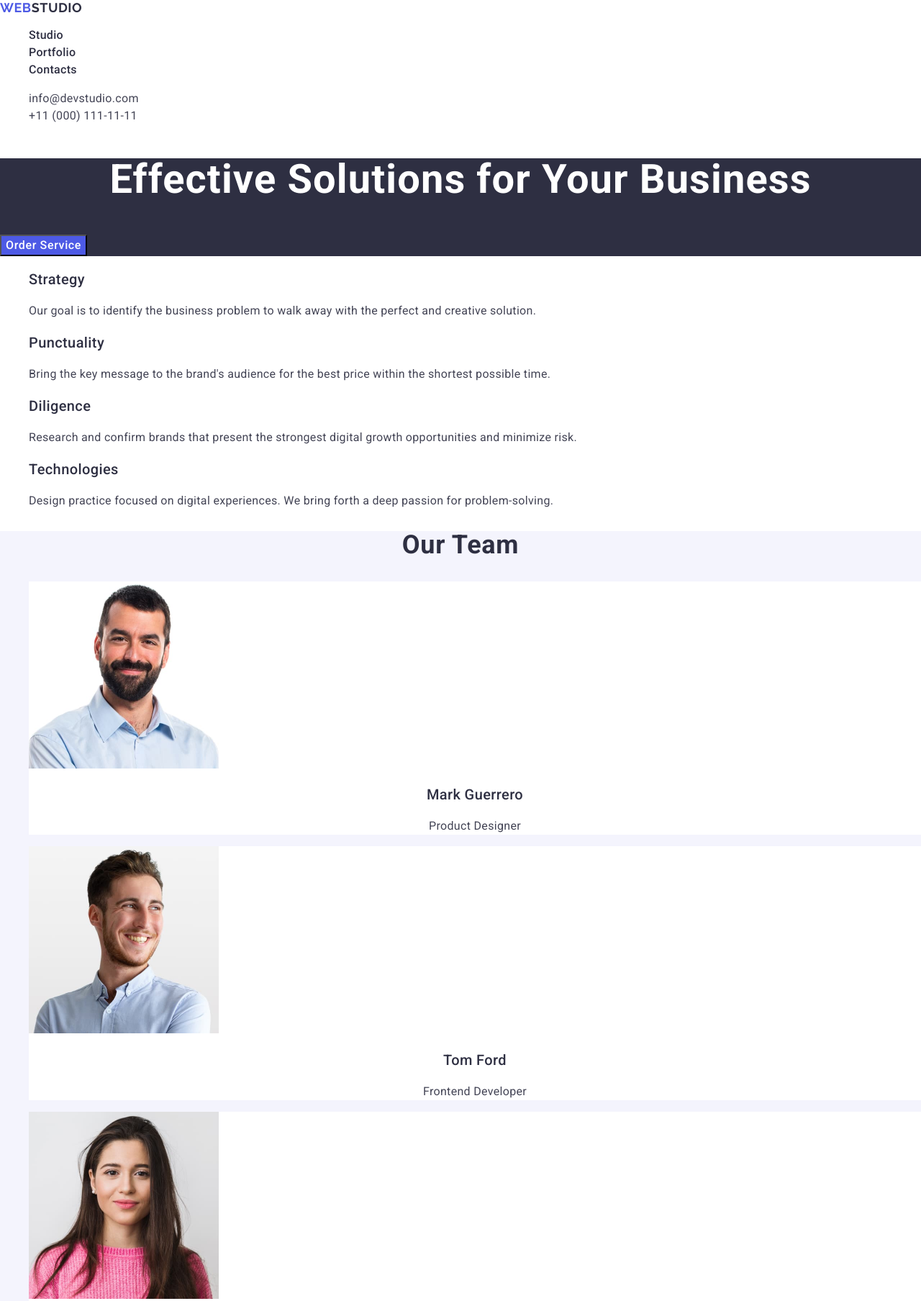
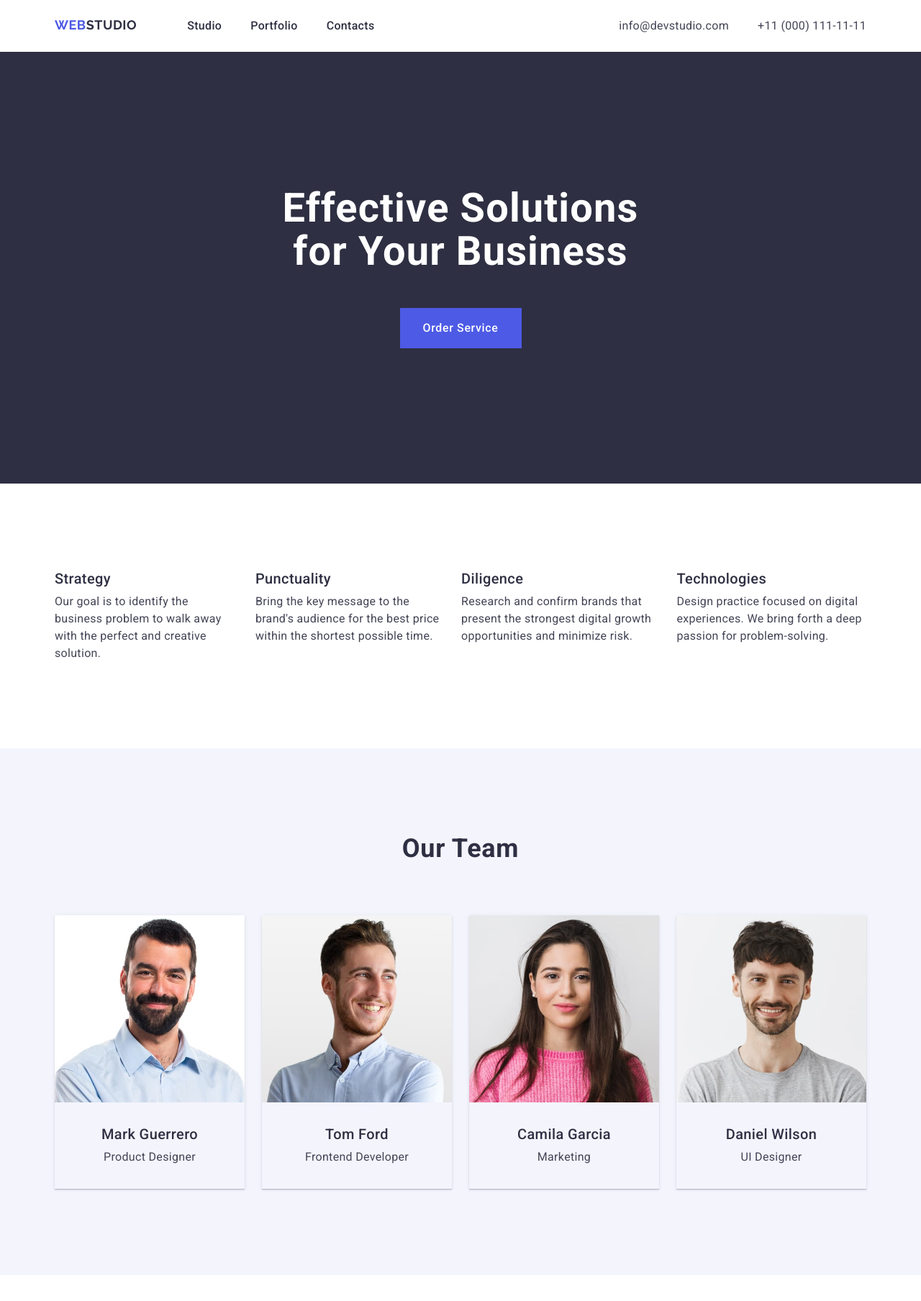
Before and after one commit to sabokk/goit-markup-hw-03, a plain HTML site: page index.html in a window 1280 px wide. Shown: the top 1808 px of the page at 72% size. Drawn offline with nearby package versions, Linux system fonts and the light colour scheme.

Commit message:
add flex

```diff
--- a/css/styles.css
+++ b/css/styles.css
@@ -5,16 +5,71 @@ body {
   color: #434455;
 }
 
+h1,
+h2,
+h3,
+h4,
+h5,
+h6,
+p {
+  margin-top: 0;
+  margin-bottom: 0;
+}
+
+img {
+  display: block;
+}
+
 ul,
 ol {
   list-style-type: none;
+  margin-top: 0;
+  margin-bottom: 0;
+  padding-left: 0;
 }
 
 a {
   text-decoration: none;
 }
 
+.container {
+  margin-right: auto;
+  margin-left: auto;
+  max-width: 1158px;
+  padding-left: 15px;
+  padding-right: 15px;
+}
+.hidden {
+  position: absolute;
+  width: 1px;
+  height: 1px;
+  margin: -1px;
+  border: 0;
+  padding: 0;
+  white-space: nowrap;
+  clip-path: inset(100%);
+  clip: rect(0 0 0 0);
+  overflow: hidden;
+}
+/* =======HEADER====== */
+.header-title .container {
+  display: flex;
+  justify-content: space-between;
+}
+.header-nav {
+  display: flex;
+}
+.nav-list {
+  display: flex;
+  column-gap: 40px;
+  /* padding-top: 24px;
+  padding-bottom: 24px; */
+}
 .logo {
+  display: block;
+  margin-right: 70px;
+  padding-top: 24px;
+  padding-bottom: 24px;
   font-family: 'Raleway', sans-serif;
   font-weight: 700;
   font-size: 18px;
@@ -28,6 +83,9 @@ a {
 }
 
 .nav-link {
+  display: block;
+  padding-top: 24px;
+  padding-bottom: 24px;
   font-weight: 500;
   line-height: 1.5;
   letter-spacing: 0.02em;
@@ -41,7 +99,16 @@ a {
 .header-address {
   font-style: normal;
 }
+.address-list {
+  display: flex;
+  column-gap: 40px;
+  /* padding-top: 24px;
+  padding-bottom: 24px; */
+}
 .address-link {
+  display: block;
+  padding-top: 24px;
+  padding-bottom: 24px;
   font-weight: 400;
   line-height: 1.5;
   letter-spacing: 0.02em;
@@ -52,12 +119,20 @@ a {
 .address-link:focus {
   color: #404bbf;
 }
+/* =======HEADER====== */
 
+/* =======HERO SECTION====== */
 .section.hero {
   background: #2e2f42;
+  padding-top: 188px;
+  padding-bottom: 188px;
 }
 
 .hero-title {
+  margin-right: auto;
+  margin-left: auto;
+  max-width: 496px;
+  margin-bottom: 48px;
   font-size: 56px;
   line-height: 1.07;
   letter-spacing: 0.02em;
@@ -65,6 +140,12 @@ a {
   color: #ffffff;
 }
 .hero-button {
+  border: none;
+  display: block;
+  margin-right: auto;
+  margin-left: auto;
+  min-width: 169px;
+  min-height: 56px;
   font-weight: 500;
   line-height: 1.5;
   letter-spacing: 0.04em;
@@ -76,10 +157,27 @@ a {
 .hero-button:focus {
   background-color: #404bbf;
 }
+
+/* =======HERO SECTION====== */
+
+/* =======BENEFITS SECTION====== */
+
 .section.section-benefits {
+  padding-top: 120px;
+  padding-bottom: 120px;
   background-color: #ffffff;
 }
+.benefits-list {
+  display: flex;
+  width: calc((100%-72px) / 4);
+  gap: 24px;
+  justify-content: space-between;
+}
+/* .benefits-item {
+  max-width: 264px;
+} */
 .benefits-subtitle {
+  margin-bottom: 8px;
   font-weight: 500;
   font-size: 20px;
   line-height: 1.2;
@@ -92,11 +190,17 @@ a {
   letter-spacing: 0.02em;
   color: #434455;
 }
+/* =======BENEFITS SECTION====== */
+
+/* =======TEAM SECTION====== */
 
 .section.section-team {
   background: #f4f4fd;
+  padding-top: 120px;
+  padding-bottom: 120px;
 }
 .team-title {
+  margin-bottom: 72px;
   font-size: 36px;
   line-height: 1.11;
   letter-spacing: 0.02em;
@@ -104,11 +208,21 @@ a {
   text-align: center;
   color: #2e2f42;
 }
+.team-list {
+  display: flex;
+  width: calc((100%-72px) / 4);
+  column-gap: 24px;
+}
 .team-item {
   background-color: #ffffff;
+  box-shadow: 0 2px 1px 0 rgba(46, 47, 66, 0.08),
+    0 1px 1px 0 rgba(46, 47, 66, 0.16), 0 1px 6px 0 rgba(46, 47, 66, 0.08);
+  background: var(--white);
 }
 
 .team-name {
+  margin-top: 32px;
+  margin-bottom: 8px;
   font-weight: 500;
   font-size: 20px;
   line-height: 1.2;
@@ -118,16 +232,37 @@ a {
 }
 
 .team-post {
+  margin-bottom: 32px;
   font-weight: 400;
   line-height: 1.5;
   letter-spacing: 0.02em;
   text-align: center;
   color: #434455;
 }
+/* =======TEAM SECTION====== */
+
+/* =======PORTFOLIO SECTION====== */
 .section.section-portfolio {
+  padding-top: 120px;
+  padding-bottom: 120px;
   background-color: #ffffff;
 }
+
+.portfolio-list {
+  display: flex;
+  width: calc((100%-48px) / 3);
+  row-gap: 48px;
+  column-gap: 24px;
+  flex-wrap: wrap;
+}
+.border-portfolio {
+  border-right: 1px solid #e7e9fc;
+  border-bottom: 1px solid #e7e9fc;
+  border-left: 1px solid #e7e9fc;
+}
+
 .portfolio-title {
+  margin-bottom: 72px;
   font-size: 36px;
   line-height: 1.11111;
   letter-spacing: 0.02em;
@@ -136,6 +271,9 @@ a {
   color: #2e2f42;
 }
 .portfolio-subtitle {
+  padding-top: 32px;
+  margin-bottom: 8px;
+  margin-left: 16px;
   font-weight: 500;
   font-size: 20px;
   line-height: 1.2;
@@ -144,16 +282,25 @@ a {
 }
 
 .portfolio-text {
+  margin-bottom: 32px;
+  margin-left: 16px;
   font-weight: 400;
   line-height: 1.5;
   letter-spacing: 0.02em;
   color: #434455;
 }
+/* =======PORTFOLIO SECTION====== */
+
+/* =======FOOTER====== */
 
 .footer {
+  padding-top: 100px;
+  padding-bottom: 100px;
   background-color: #2e2f42;
 }
 .footer-logo {
+  display: block;
+  margin-bottom: 18px;
   font-family: 'Raleway', sans-serif;
   font-weight: 700;
   font-size: 18px;
@@ -168,8 +315,10 @@ a {
 }
 
 .footer-text {
+  max-width: 264px;
   font-weight: 400;
   line-height: 1.5;
   letter-spacing: 0.02em;
   color: #f4f4fd;
 }
+/* =======FOOTER====== */
--- a/index.html
+++ b/index.html
@@ -21,6 +21,7 @@
   </head>
   <body>
     <header class="header-title">
+      <div class="container">
         <nav class="header-nav">
           <a class="logo" href="./index.html"
             >Web<span class="logo-part">Studio</span></a
@@ -30,7 +31,7 @@
               <a class="nav-link" href="./index.html">Studio</a>
             </li>
             <li class="nav-item">
-            <a class="nav-link" href="">Portfolio</a>
+              <a class="nav-link" href="#Portfolio">Portfolio</a>
             </li>
             <li class="nav-item">
               <a class="nav-link" href="">Contacts</a>
@@ -51,21 +52,25 @@
             </li>
           </ul>
         </address>
+      </div>
     </header>
     <main>
       <section class="section hero">
+        <div class="container">
           <h1 class="hero-title">Effective Solutions for Your Business</h1>
           <button class="hero-button" type="button">Order Service</button>
+        </div>
       </section>
 
       <section class="section section-benefits">
-        <h2 hidden>Benefits</h2>
+        <div class="container">
+          <h2 class="hidden">Benefits</h2>
           <ul class="benefits-list">
             <li class="benefits-item">
               <h3 class="benefits-subtitle">Strategy</h3>
               <p class="benefits-text">
-              Our goal is to identify the business problem to walk away with the
-              perfect and creative solution.
+                Our goal is to identify the business problem to walk away with
+                the perfect and creative solution.
               </p>
             </li>
             <li class="benefits-item">
@@ -90,9 +95,11 @@
               </p>
             </li>
           </ul>
+        </div>
       </section>
 
       <section class="section section-team">
+        <div class="container">
           <h2 class="team-title">Our Team</h2>
           <ul class="team-list">
             <li class="team-item">
@@ -140,9 +147,11 @@
               <p class="team-post">UI Designer</p>
             </li>
           </ul>
+        </div>
       </section>
 
       <section class="section section-portfolio">
+        <div class="container">
           <h2 id="Portfolio" class="portfolio-title">Our Portfolio</h2>
           <ul class="portfolio-list">
             <li class="portfolio-item">
@@ -152,8 +161,10 @@
                 alt="Banking App"
                 width="360"
               />
+              <div class="border-portfolio">
                 <h3 class="portfolio-subtitle">Banking App</h3>
                 <p class="portfolio-text">App</p>
+              </div>
             </li>
             <li class="portfolio-item">
               <img
@@ -162,8 +173,10 @@
                 alt="Cashless Payment"
                 width="360"
               />
+              <div class="border-portfolio">
                 <h3 class="portfolio-subtitle">Cashless Payment</h3>
                 <p class="portfolio-text">Marketing</p>
+              </div>
             </li>
             <li class="portfolio-item">
               <img
@@ -172,8 +185,10 @@
                 alt="Meditation App"
                 width="360"
               />
+              <div class="border-portfolio">
                 <h3 class="portfolio-subtitle">Meditation App</h3>
                 <p class="portfolio-text">App</p>
+              </div>
             </li>
             <li class="portfolio-item">
               <img
@@ -182,8 +197,10 @@
                 alt="Taxi Service"
                 width="360"
               />
+              <div class="border-portfolio">
                 <h3 class="portfolio-subtitle">Taxi Service</h3>
                 <p class="portfolio-text">Marketing</p>
+              </div>
             </li>
             <li class="portfolio-item">
               <img
@@ -192,8 +209,10 @@
                 alt="Screen Illustrations"
                 width="360"
               />
+              <div class="border-portfolio">
                 <h3 class="portfolio-subtitle">Screen Illustrations</h3>
                 <p class="portfolio-text">Design</p>
+              </div>
             </li>
             <li class="portfolio-item">
               <img
@@ -202,20 +221,25 @@
                 alt="Online Courses"
                 width="360"
               />
+              <div class="border-portfolio">
                 <h3 class="portfolio-subtitle">Online Courses</h3>
                 <p class="portfolio-text">Marketing</p>
+              </div>
             </li>
           </ul>
+        </div>
       </section>
     </main>
     <footer class="footer">
+      <div class="container">
         <a class="footer-logo" href="./index.html"
           >Web<span class="logo-part-footer">Studio</span></a
         >
         <p class="footer-text">
-        Increase the flow of customers and sales for your business with digital
-        marketing & growth solutions.
+          Increase the flow of customers and sales for your business with
+          digital marketing & growth solutions.
         </p>
+      </div>
     </footer>
   </body>
 </html>
```
Lines whose indentation alone changed are shown as unchanged.
